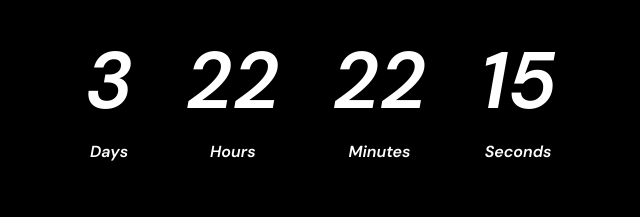
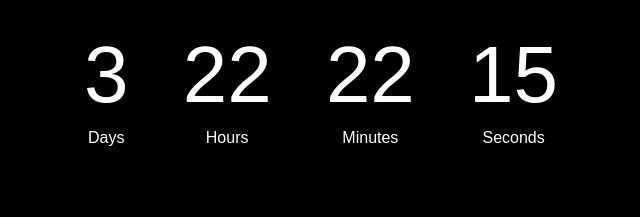
Before and after one commit to jon424/jon424.github.io, a plain HTML site: page index.html in a window 1280 px wide. Shown: the part 157-374 px from the top of the page, without its empty margins (319-959 px from the left). Drawn offline with Linux system fonts and the light colour scheme.

```diff
--- a/index.html
+++ b/index.html
@@ -35,7 +35,7 @@
       text-align: center;
       padding: 2rem;
       font-size: 5rem;
-      font-family: "DM Sans", sans-serif;
+      font-family: sans-serif;
     }
 
     .time-segment {
```
